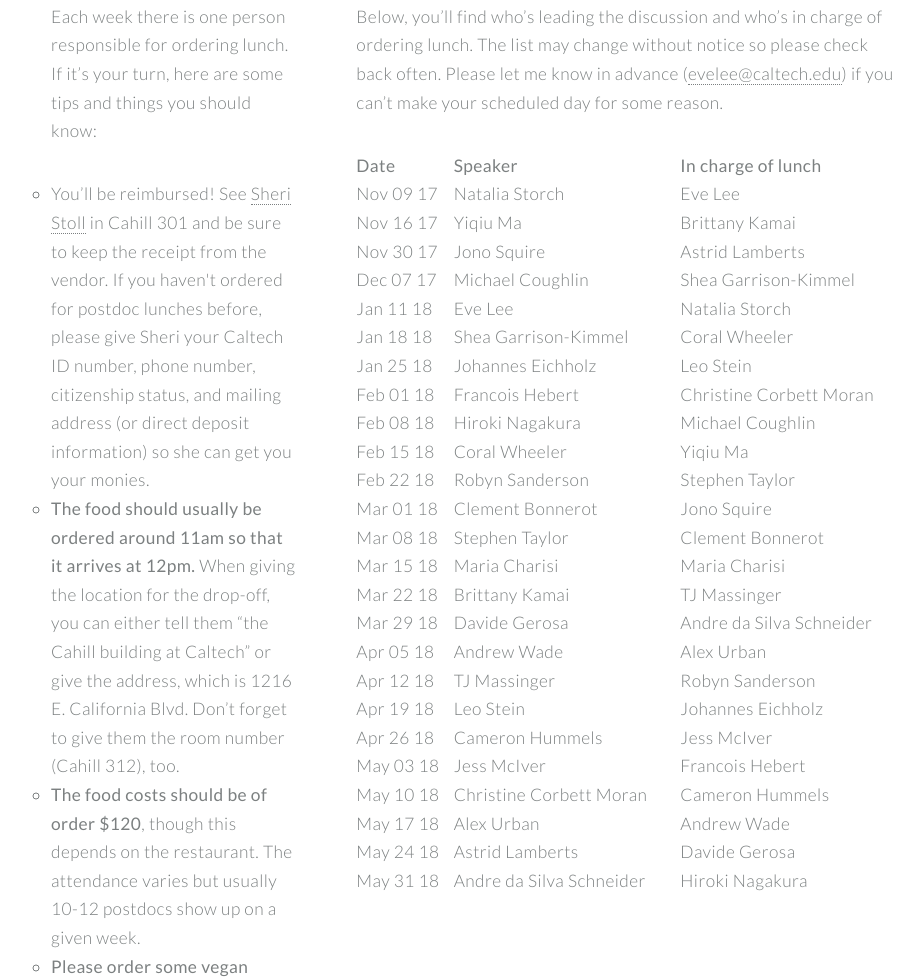
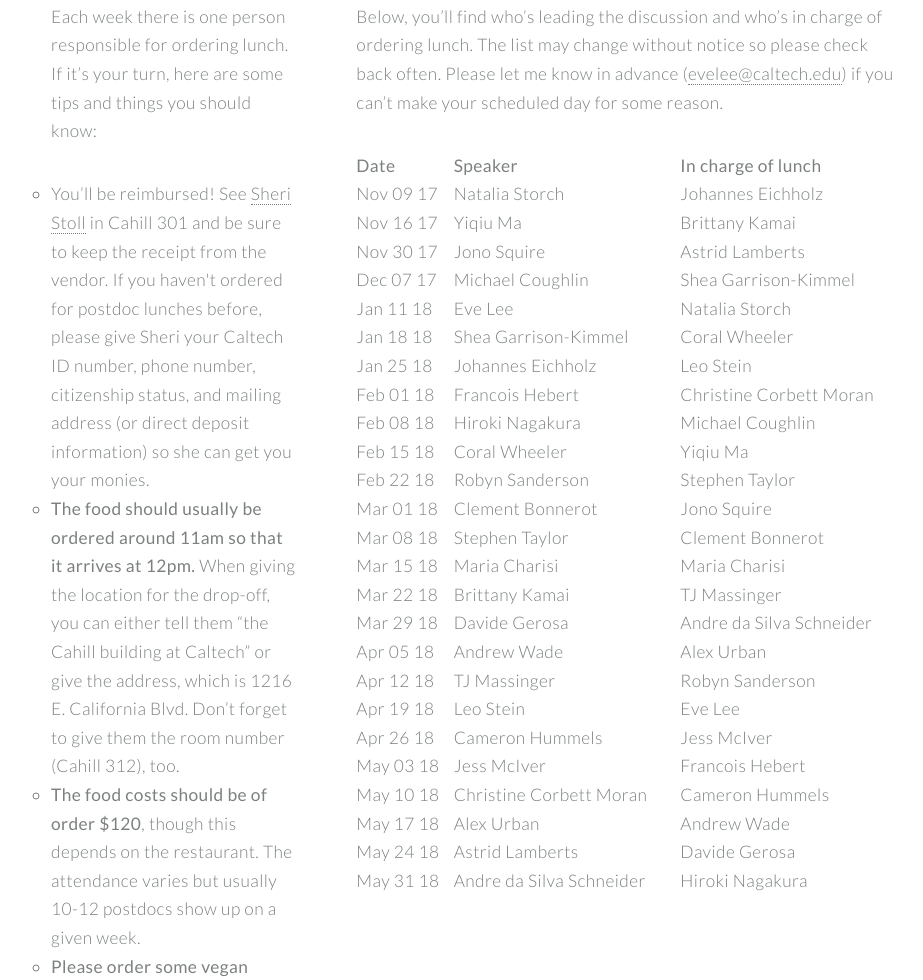
Before and after one commit to evejlee/evejlee.github.io, a plain HTML site: page index.html in a window 1280 px wide. Shown: the part 1139-2119 px from the top of the page, without its empty margins (161-1084 px from the left). Drawn offline with Linux system fonts and the light colour scheme.

Commit message:
name switched

```diff
--- a/index.html
+++ b/index.html
@@ -104,7 +104,7 @@ Free for personal and commercial use under the CCA 3.0 license (html5up.net/lice
 									<td><strong>Speaker</strong></td>
 									<td><strong>In charge of lunch</strong></td>
 								</tr>
-<tr> <td> Nov 09 17 </td> <td> Natalia Storch </td> <td> Eve Lee </td> </tr>
+<tr> <td> Nov 09 17 </td> <td> Natalia Storch </td> <td> Johannes Eichholz </td> </tr>
 <tr> <td> Nov 16 17 </td> <td> Yiqiu Ma </td> <td> Brittany Kamai </td> </tr>
 <tr> <td> Nov 30 17 </td> <td> Jono Squire </td> <td> Astrid Lamberts </td> </tr>
 <tr> <td> Dec 07 17 </td> <td> Michael Coughlin </td> <td> Shea Garrison-Kimmel </td> </tr>
@@ -122,7 +122,7 @@ Free for personal and commercial use under the CCA 3.0 license (html5up.net/lice
 <tr> <td> Mar 29 18 </td> <td> Davide Gerosa </td> <td> Andre da Silva Schneider </td> </tr>
 <tr> <td> Apr 05 18 </td> <td> Andrew Wade </td> <td> Alex Urban </td> </tr>
 <tr> <td> Apr 12 18 </td> <td> TJ Massinger </td> <td> Robyn Sanderson </td> </tr>
-<tr> <td> Apr 19 18 </td> <td> Leo Stein </td> <td> Johannes Eichholz </td> </tr>
+<tr> <td> Apr 19 18 </td> <td> Leo Stein </td> <td> Eve Lee </td> </tr>
 <tr> <td> Apr 26 18 </td> <td> Cameron Hummels </td> <td> Jess McIver </td> </tr>
 <tr> <td> May 03 18 </td> <td> Jess McIver </td> <td> Francois Hebert </td> </tr>
 <tr> <td> May 10 18 </td> <td> Christine Corbett Moran </td> <td> Cameron Hummels </td> </tr>
```
